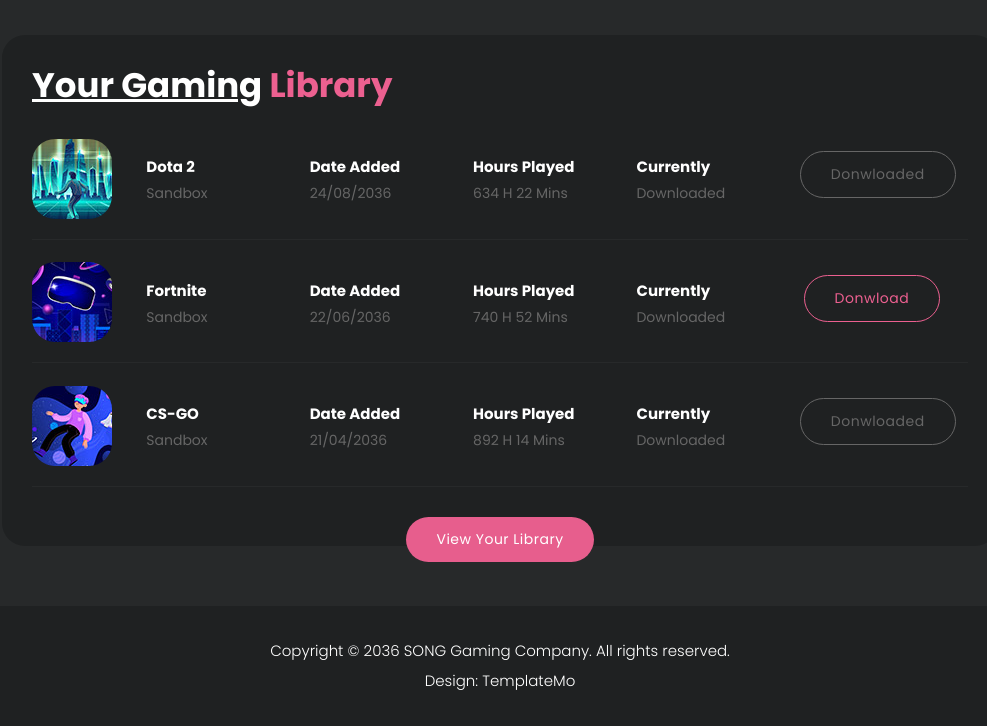
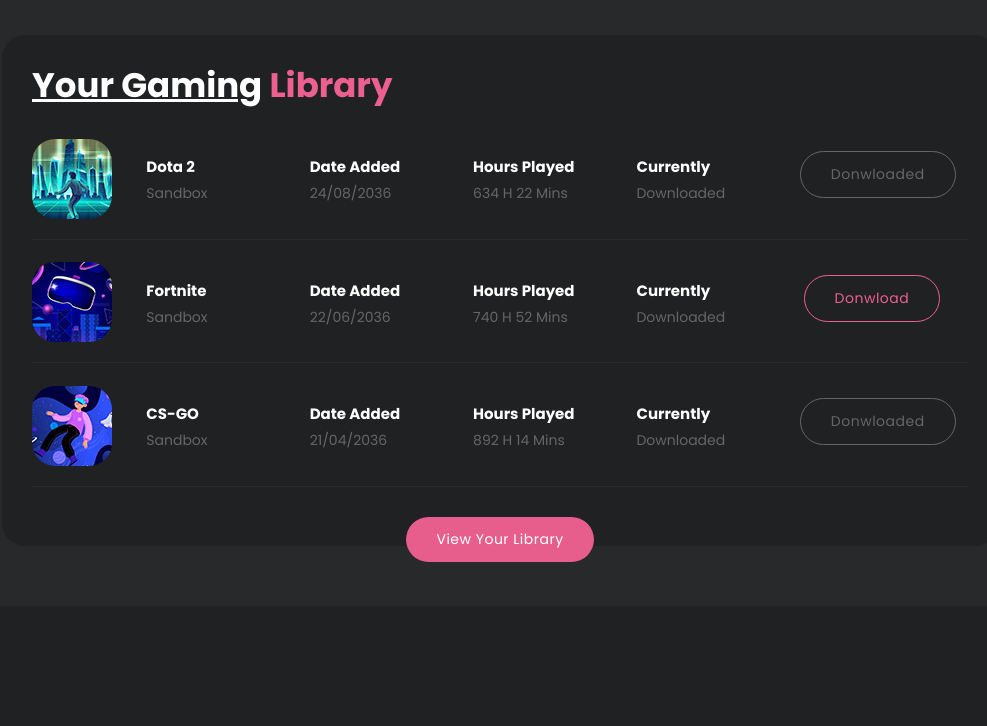
Before and after one commit to song0987/game.github.io, a plain HTML site: page index.html in a window 1280 px wide. Shown: the part 1378-2104 px from the top of the page, without its empty margins (140-1127 px from the left). After the commit the page ends 1984 px from the top, so only its background shows below. Drawn offline with nearby package versions, Linux system fonts and the light colour scheme; a script that the page names is missing.

Commit message:
Update index.html

```diff
--- a/index.html
+++ b/index.html
@@ -260,9 +260,11 @@
     <div class="container">
       <div class="row">
         <div class="col-lg-12">
-          <p>Copyright © 2036 <a href="#">SONG Gaming</a> Company. All rights reserved.
+          <div>
+          <script src="https://cdn.htmlgames.com/embed.js?game=GreedyWorm&amp;bgcolor=white"></script>
+          </div>
 
-          <br>Design: <a href="https://templatemo.com" target="_blank" title="free CSS templates">TemplateMo</a></p>
+
         </div>
       </div>
     </div>
```
